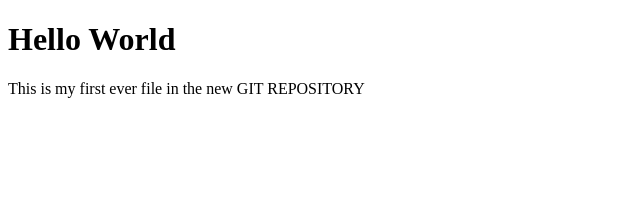
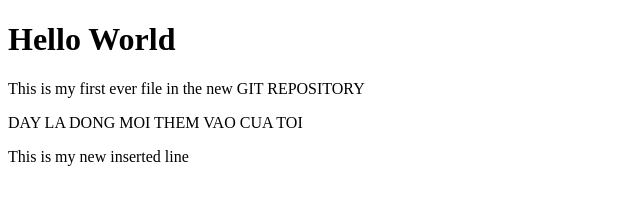
Before and after one commit to Carliscoding/hello-world, a plain HTML site: page index.html in a window 1280 px wide. Shown: the whole page, without its empty margins (0-640 px from the left). Drawn offline with Linux system fonts and the light colour scheme.

Commit message:
add a new line

```diff
--- a/index.html
+++ b/index.html
@@ -9,7 +9,8 @@
 
 <h1> Hello World </h1>
 <p>This is my first ever file in the new GIT REPOSITORY</p>
-
+<p> DAY LA DONG MOI THEM VAO CUA TOI </P>
+<p> This is my new inserted line</p>
 </body>
 
 </html>
```
